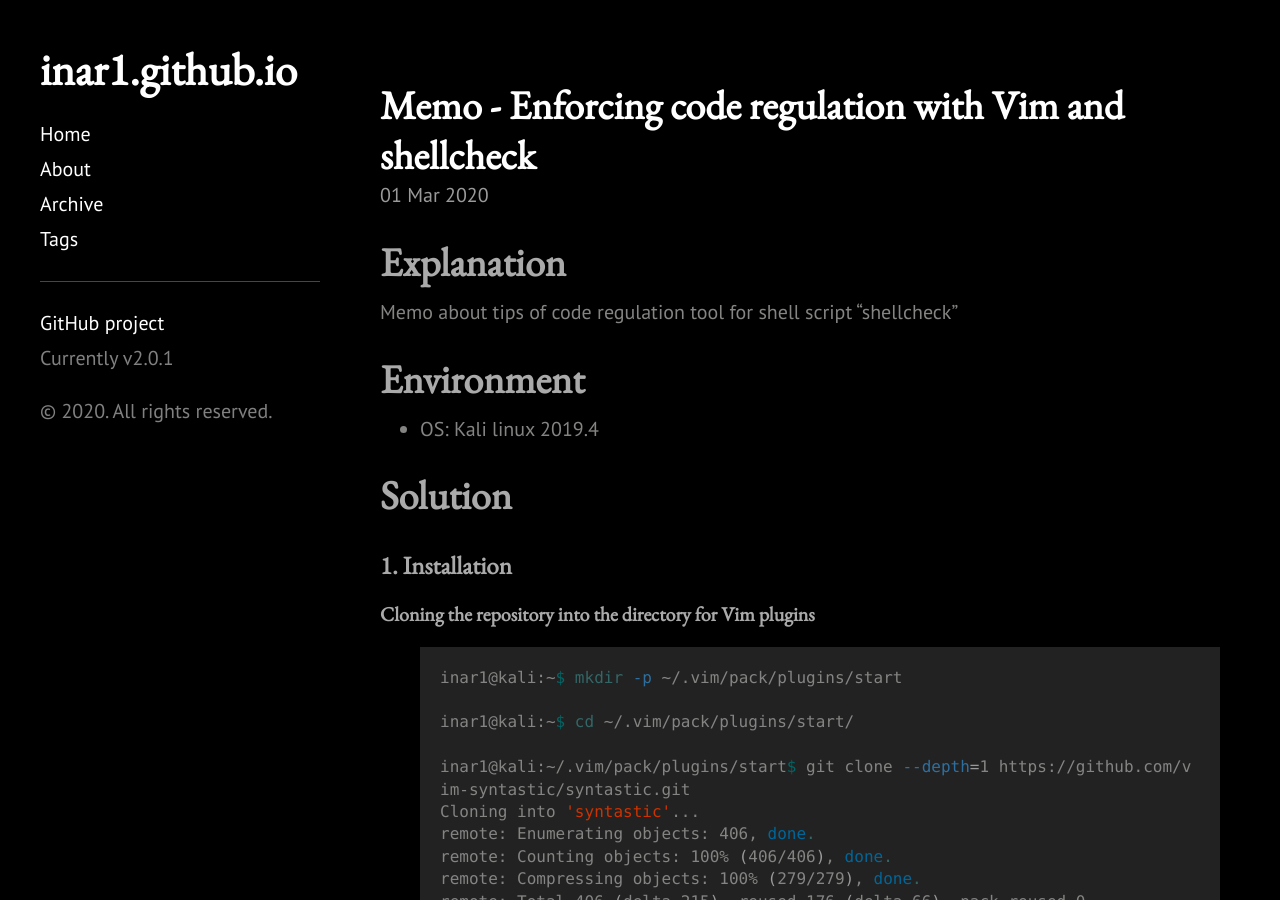
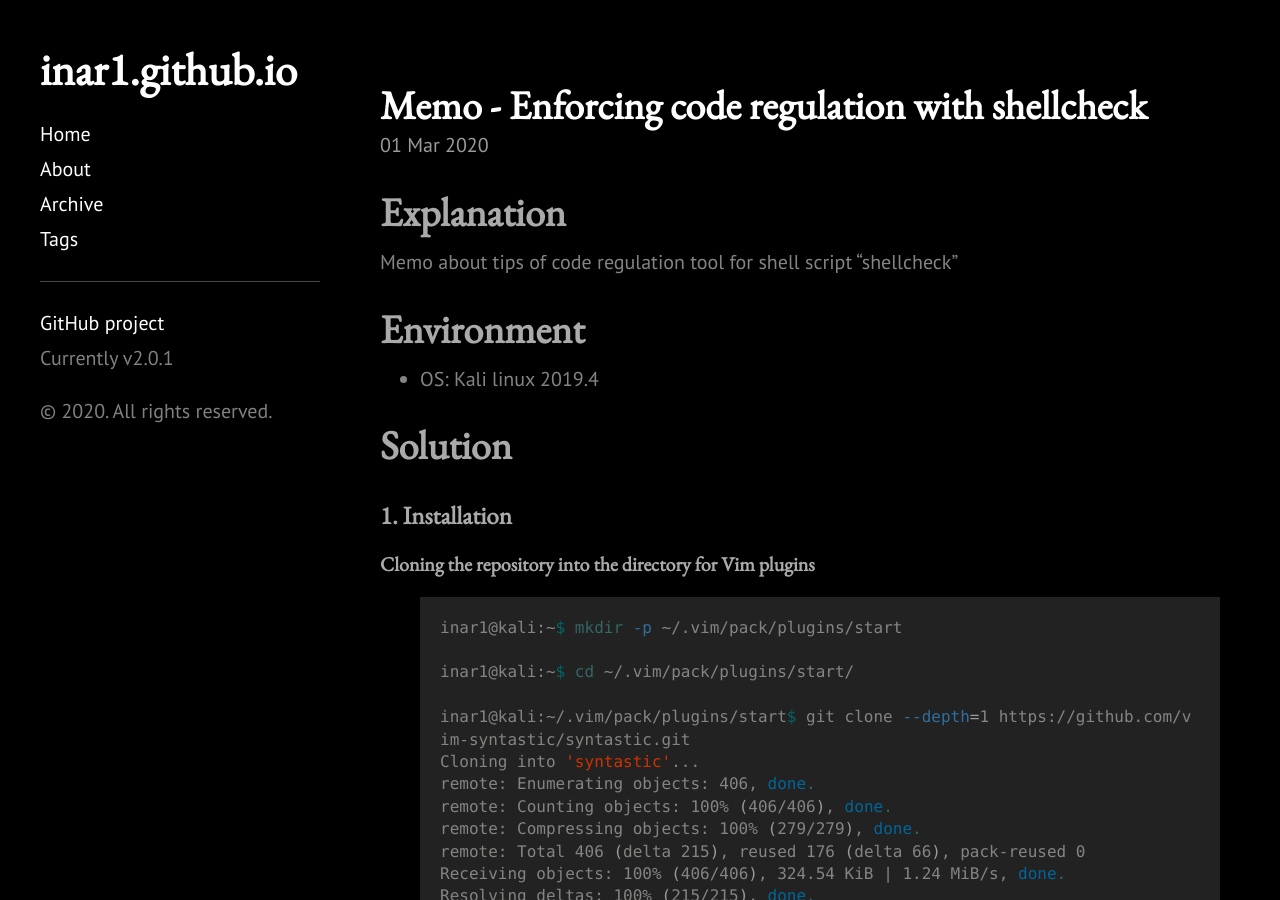
Before and after one commit to 1n4r1/1n4r1.github.io, a Jekyll site: the page built from _posts/2020-03-01-shellscript-syntaxcheck-shellsheck.md, in a window 1280 px wide and 900 px high. Built offline with Jekyll 4.4.1, drawn with Linux system fonts in a browser that asks for light colours; a style sheet for code colours, icons or effects is not loaded; some of the changed text lies outside the part shown.

Commit message:
update some lines

```diff
--- a/_posts/2020-03-01-shellscript-syntaxcheck-shellsheck.md
+++ b/_posts/2020-03-01-shellscript-syntaxcheck-shellsheck.md
@@ -1,6 +1,6 @@
 ---
 layout: post
-title: Memo - Enforcing code regulation with Vim and shellcheck
+title: Memo - Enforcing code regulation with shellcheck
 categories: Kali
 ---
 
```
Also changed, not shown: other parts of _posts/2020-03-01-shellscript-syntaxcheck-shellsheck.md (+1 -1 lines).
